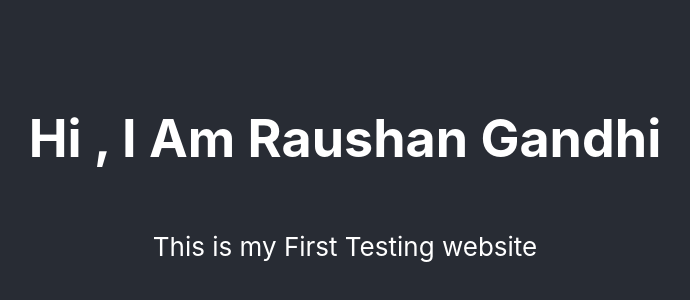
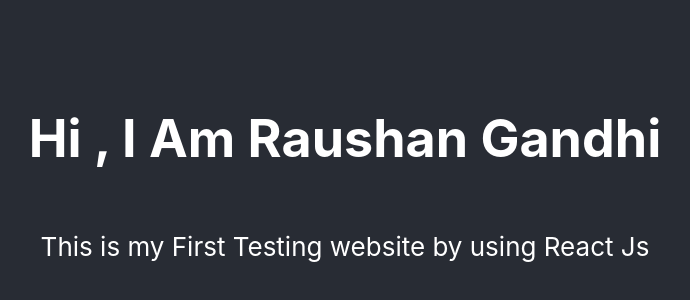
Before and after one commit to ravi-five4/rausun, a React (Create React App) app: page / in a window 1280 px wide. Shown: the part 220-520 px from the top of the page, without its empty margins (295-985 px from the left). Built offline with nearby package versions, Linux system fonts and the light colour scheme.

Commit message:
testing website

```diff
--- a/src/App.js
+++ b/src/App.js
@@ -6,7 +6,7 @@
     <div className="App">
       <header className="App-header">
         <h1>Hi , I Am Raushan Gandhi</h1>
-        <p>This is my First Testing website</p>
+        <p>This is my First Testing website by using React Js</p>
       </header>
     </div>
   );
```
